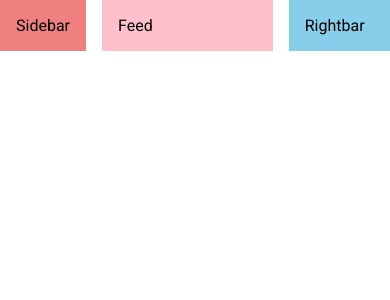
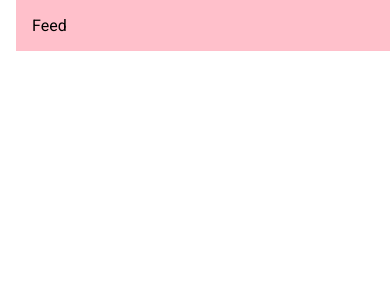
Before and after one commit to voboghure-dev/react-mui-social-site, a React (Create React App) app: page / in a window 390 px wide. Shown: the top 300 px of the page. Built offline with nearby package versions, Linux system fonts and the light colour scheme.

Commit message:
Responsive design
Signed-off-by: Tapan Kumer Das <voboghure.dev@gmail.com>

```diff
--- a/src/components/Rightbar.jsx
+++ b/src/components/Rightbar.jsx
@@ -1,8 +1,15 @@
-import { Box } from '@mui/material'
-import React from 'react'
+import { Box } from '@mui/material';
+import React from 'react';
 
 export default function Rightbar() {
   return (
-    <Box bgcolor="skyblue" flex={2} p={2}>Rightbar</Box>
-  )
+    <Box
+      bgcolor='skyblue'
+      flex={2}
+      p={2}
+      sx={{ display: { xs: 'none', sm: 'block' } }}
+    >
+      Rightbar
+    </Box>
+  );
 }
--- a/src/components/Sidebar.jsx
+++ b/src/components/Sidebar.jsx
@@ -1,8 +1,15 @@
-import { Box } from '@mui/material'
-import React from 'react'
+import { Box } from '@mui/material';
+import React from 'react';
 
 export default function Sidebar() {
   return (
-    <Box bgcolor="lightcoral" flex={1} p={2}>Sidebar</Box>
-  )
+    <Box
+      bgcolor='lightcoral'
+      flex={1}
+      p={2}
+      sx={{ display: { xs: 'none', sm: 'block' } }}
+    >
+      Sidebar
+    </Box>
+  );
 }
```
Also changed, not shown: src/components/Feed.jsx (+6 -4 lines).
